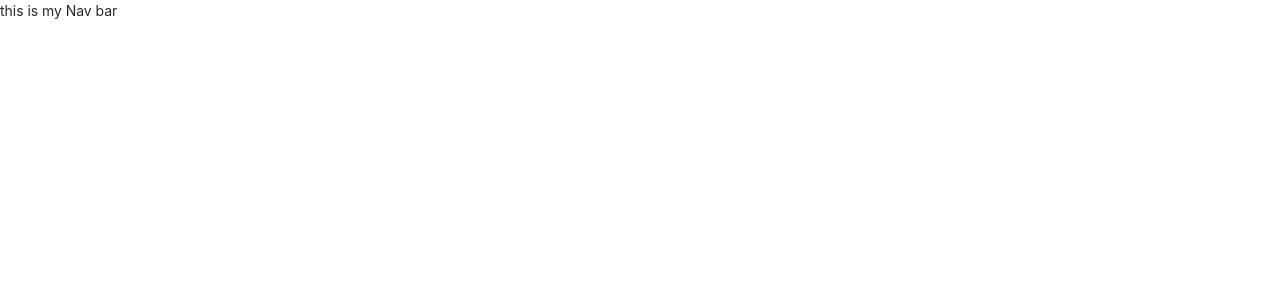
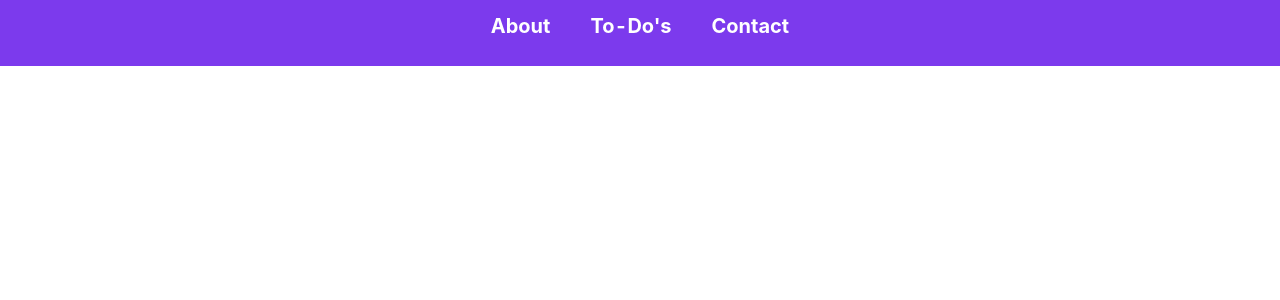
Before and after one commit to MeshuLiMaz/project-3, a React (Create React App) app: page / in a window 1280 px wide. Shown: the top 300 px of the page. Built offline with nearby package versions, Linux system fonts and the light colour scheme.

Commit message:
making thing pretty

```diff
--- a/src/Nav.js
+++ b/src/Nav.js
@@ -2,8 +2,18 @@ import React, {useState, useEffect} from 'react';
 
 function Nav(props) {
     return (
-        <div classname={'p-5'}>
-            this is my Nav bar
+        <div className={'p-3 text-center bg-purple-600'}>
+            <ul>
+                <li className={'inline p-5'}>
+                    <span className="text-xl text-white font-bold">About</span>
+                    </li>
+                <li className={'inline p-5'}>
+                    <span className="text-xl text-white font-bold">To-Do's</span>
+                    </li>
+                <li className={'inline p-5'}>
+                    <span className="text-xl text-white font-bold">Contact</span>
+                    </li>
+            </ul>
         </div>
     );
 }
```
Also changed, not shown: 1 other file (tests, documents, lock files or other folders).
